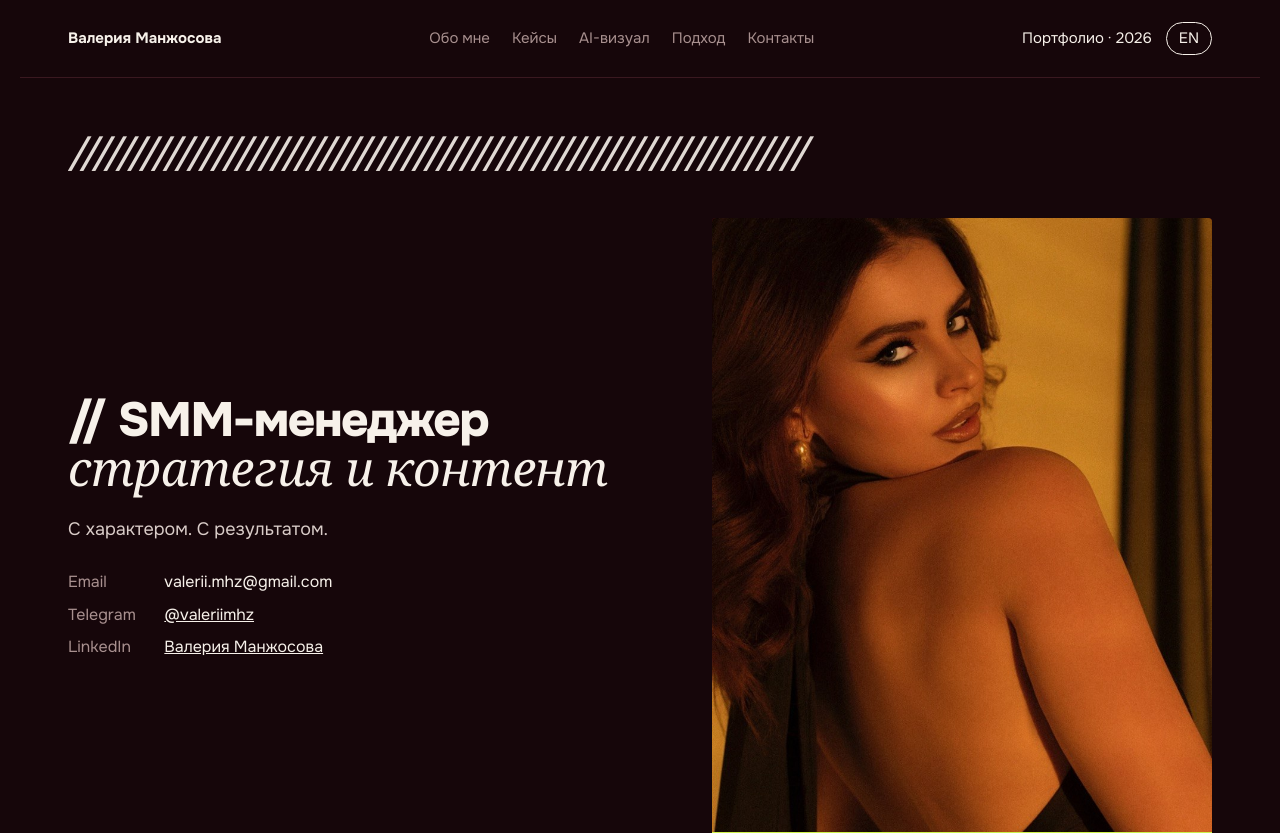
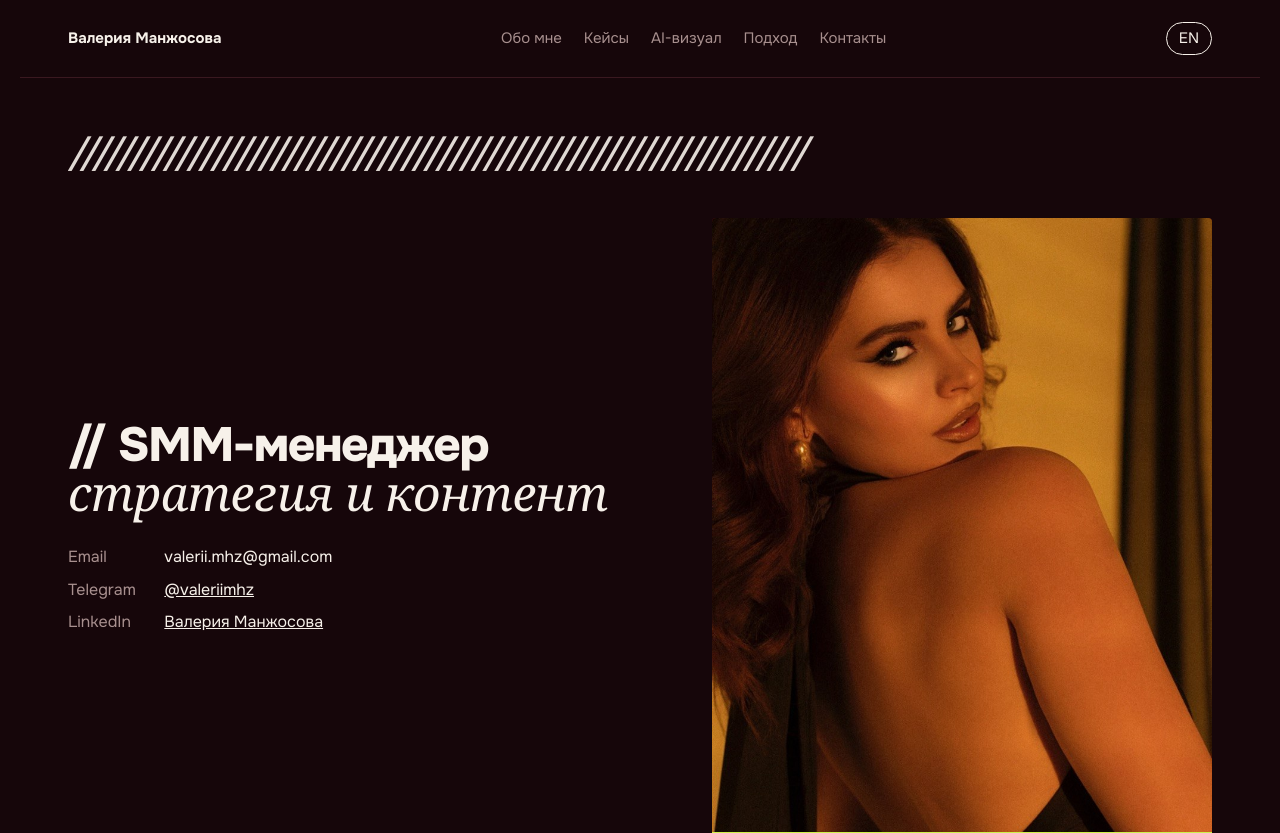
Before and after one commit to valeriimhz-sketch/web-site, a plain HTML site: page index.html in a window 1280 px wide. Shown: the top 833 px of the page. Drawn offline with Linux system fonts and the light colour scheme; a web font is replaced by a local one.

Commit message:
Убраны слоган и «Портфолио · 2026»
Co-Authored-By: Claude Opus 5.5 <noreply@anthropic.com>
Claude-Session: https://claude.ai/code/session_01B8w9CQfiXpK3wkKZwVq6g9

```diff
--- a/index.html
+++ b/index.html
@@ -465,7 +465,7 @@ section{padding:clamp(64px,9vw,120px) 0}
     <a href="#approach" data-i18n="nav_approach">Подход</a>
     <a href="#contact" data-i18n="nav_contact">Контакты</a>
   </nav>
-  <span class="top-r"><span data-i18n="year">Портфолио · 2026</span> <button class="lang" id="lang" type="button" aria-label="Switch language">EN</button></span>
+  <span class="top-r"><button class="lang" id="lang" type="button" aria-label="Switch language">EN</button></span>
 </header>
 
 <!-- ОБЛОЖКА -->
@@ -474,7 +474,6 @@ section{padding:clamp(64px,9vw,120px) 0}
   <div class="hero-grid">
     <div>
       <p class="role"><span data-i18n="role_a">// SMM-менеджер</span><br><span class="it" data-i18n="role_b">стратегия и контент</span></p>
-      <p class="hero-intro" data-i18n="intro">С характером. С результатом.</p>
       <div class="contacts">
         <div><span data-i18n="c_mail">Email</span> valerii.mhz@gmail.com</div>
         <div><span data-i18n="c_tg">Telegram</span> <a href="https://t.me/valeriimhz">@valeriimhz</a></div>
```
